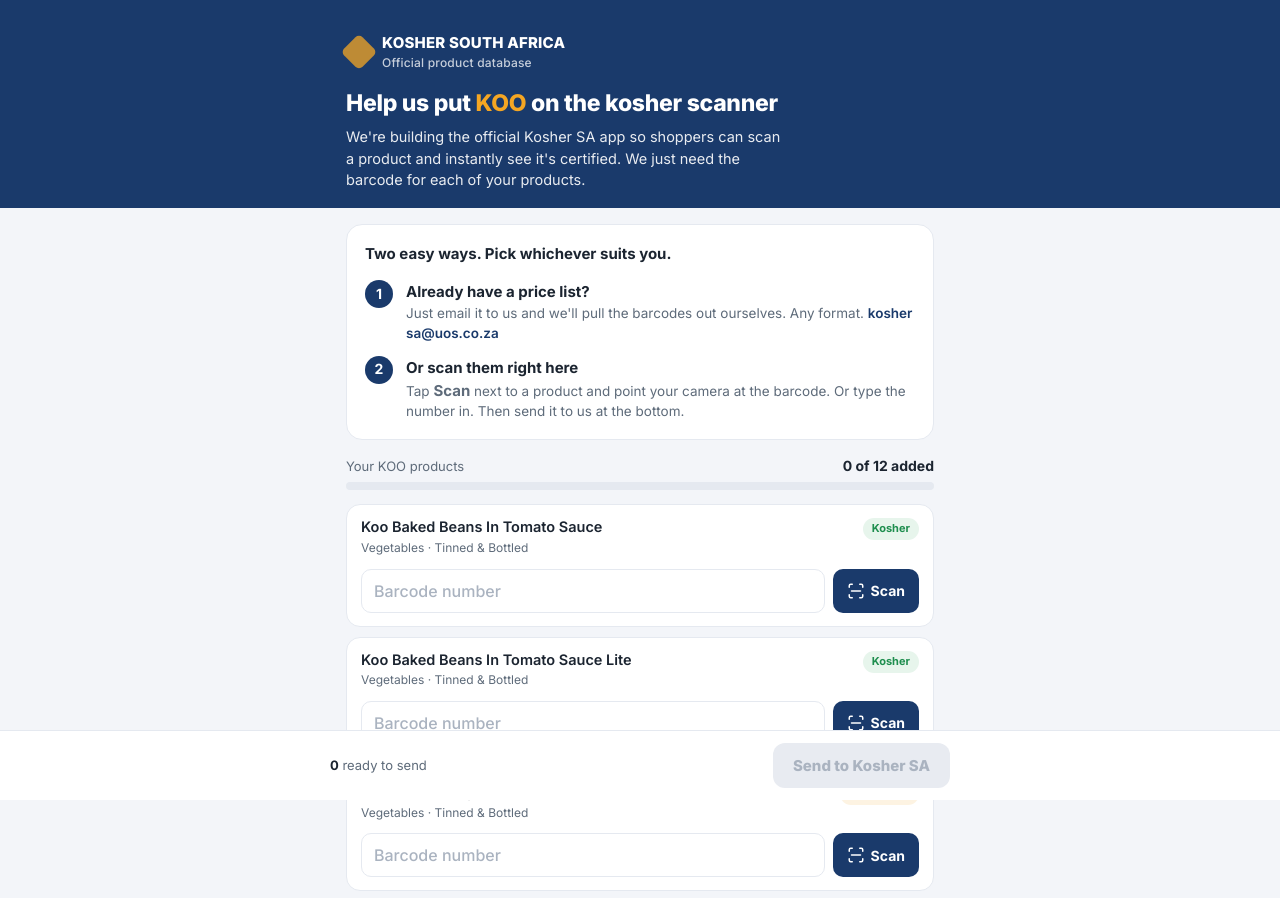
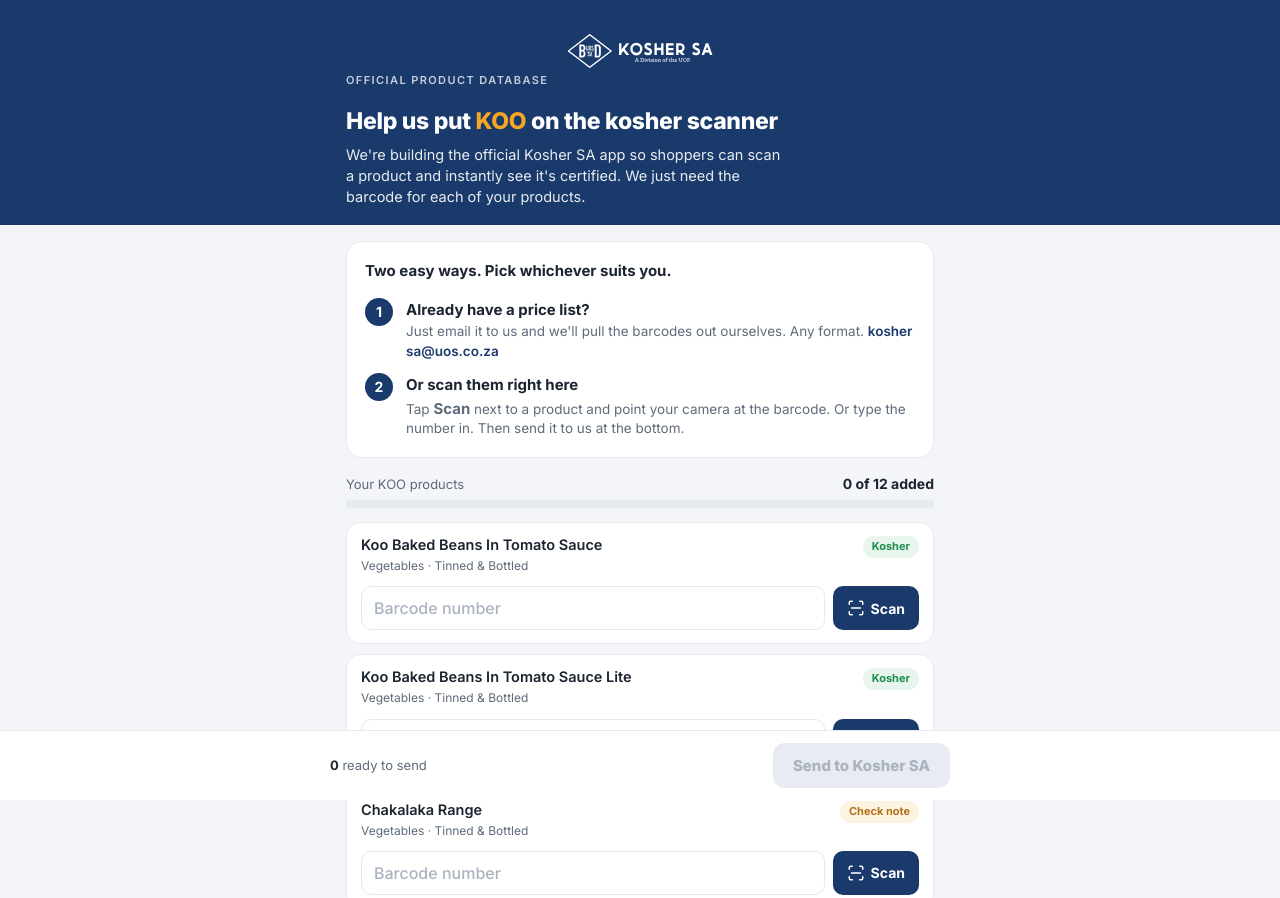
Before and after one commit to b75ygrfdrz-hash/kosher-barcode-capture, a plain HTML site: page index.html in a window 1280 px wide. Shown: the top 898 px of the page. Drawn offline with Linux system fonts and the light colour scheme.

Commit message:
Add official Kosher SA logo to header
Co-Authored-By: Claude Opus 4.8 <noreply@anthropic.com>

```diff
--- a/index.html
+++ b/index.html
@@ -46,10 +46,9 @@
     padding-left:max(16px,env(safe-area-inset-left,0px));
     padding-right:max(16px,env(safe-area-inset-right,0px));
     padding-bottom:18px;}
-  .brandline{display:flex;align-items:center;gap:10px;padding-top:14px}
-  .diamond{width:26px;height:26px;background:var(--gold);transform:rotate(45deg);border-radius:5px;flex:0 0 auto}
-  .brandline b{font-weight:800;letter-spacing:.2px;font-size:15px}
-  .brandline span{opacity:.75;font-size:12px;display:block;font-weight:500}
+  .brandline{display:flex;flex-direction:column;gap:5px;padding-top:16px}
+  .brandline img{height:34px;width:auto;display:block}
+  .brandline span{opacity:.75;font-size:11px;font-weight:600;letter-spacing:1.4px;text-transform:uppercase}
   h1{font-size:23px;font-weight:800;margin:16px 0 6px;letter-spacing:-.3px;text-wrap:balance}
   h1 em{font-style:normal;color:var(--gold)}
   header p{margin:0;opacity:.9;font-size:14.5px;max-width:48ch}
@@ -158,8 +157,8 @@
 <header>
   <div class="hwrap">
     <div class="brandline">
-      <span class="diamond"></span>
-      <b>KOSHER SOUTH AFRICA<span>Official product database</span></b>
+      <img src="logo-white.svg" alt="Kosher South Africa" width="208" height="49">
+      <span>Official product database</span>
     </div>
     <h1>Help us put <em>KOO</em> on the kosher scanner</h1>
     <p>We're building the official Kosher SA app so shoppers can scan a product and instantly see it's certified. We just need the barcode for each of your products.</p>
```
Also changed, not shown: logo-white.svg (added).
